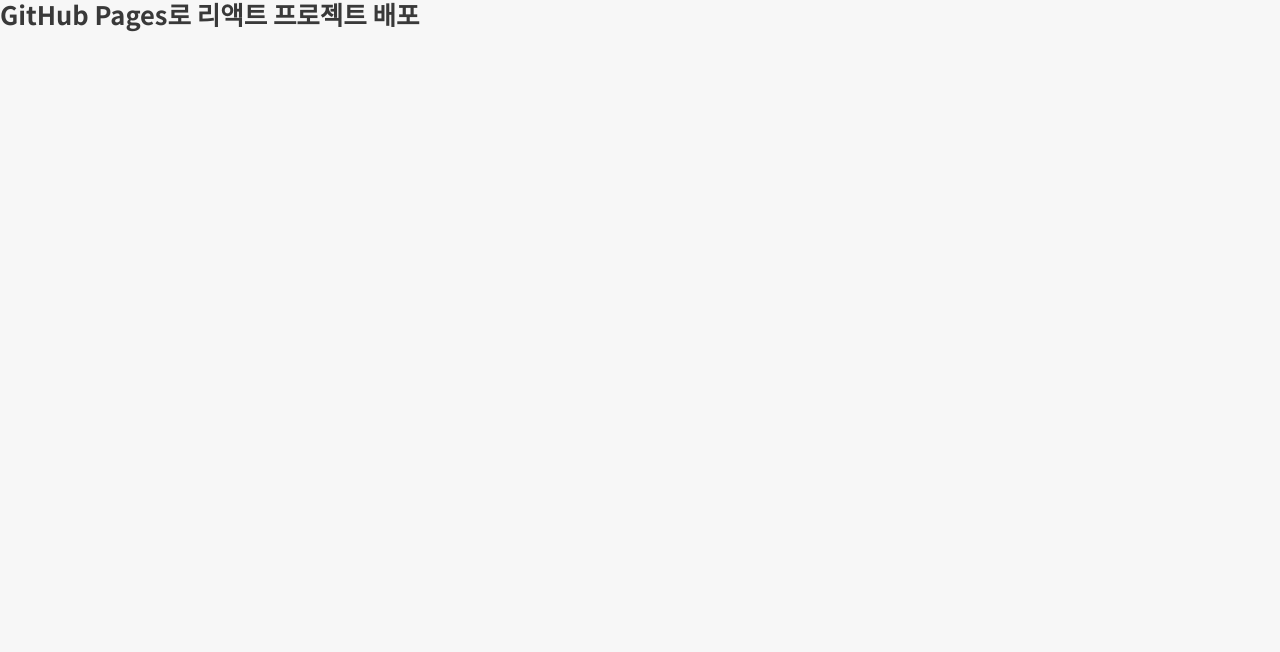
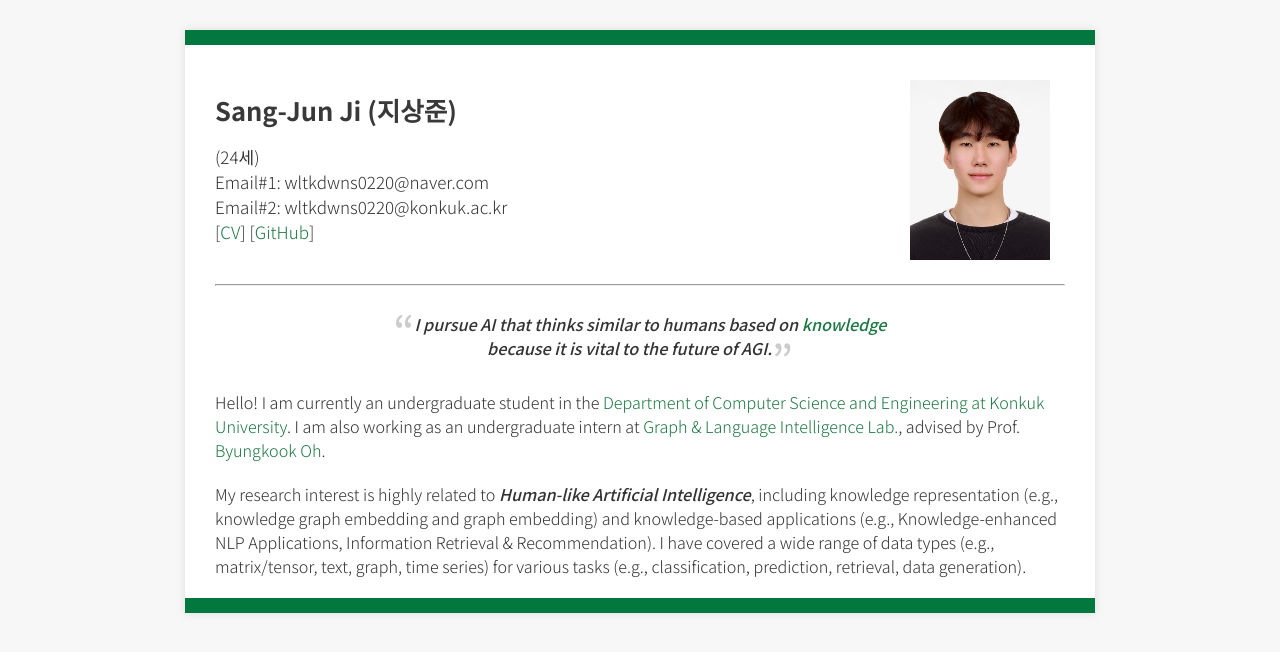
Before and after one commit to Approxy02/homepage, a React (Create React App) app in the folder homepage/: page / in a window 1280 px wide. Shown: the top 652 px of the page. Built offline with nearby package versions, Linux system fonts and the light colour scheme.

Commit message:
Change: App.js Rollback

```diff
--- a/homepage/src/App.js
+++ b/homepage/src/App.js
@@ -2,21 +2,14 @@
 import { BrowserRouter as Router, Routes, Route } from 'react-router-dom';
 import MainPage from './components/MainPage';
 
-// const App = () => {
-//   return (
-//     <Router basename={process.env.PUBLIC_URL}>
-//       <Routes>
-//         <Route path="/" element={<MainPage />} />
-//       </Routes>
-//     </Router>
-//   );
-// };
-
-// export default App;
-
 const App = () => {
   return (
-    <h1>GitHub Pages로 리액트 프로젝트 배포</h1>
+    <Router basename={process.env.PUBLIC_URL}>
+      <Routes>
+        <Route path="/" element={<MainPage />} />
+      </Routes>
+    </Router>
   );
 };
+
 export default App;
```
